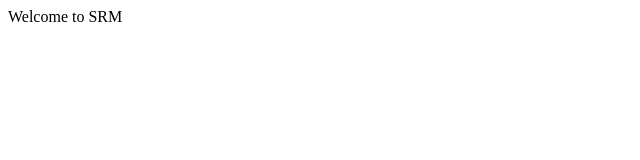
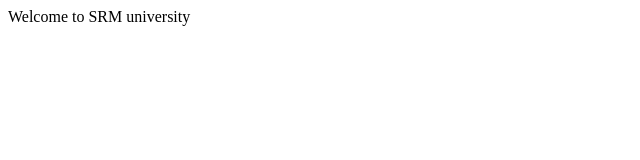
Before and after one commit to vikassharma812/repoSRM, a plain HTML site: page index.html in a window 1280 px wide. Shown: the full height of the page, 0-640 px from the left. Drawn offline with Linux system fonts and the light colour scheme.

Commit message:
Update index.html
add university word

```diff
--- a/index.html
+++ b/index.html
@@ -5,6 +5,6 @@
 </title>
 </head>
 <body>
-Welcome to SRM
+Welcome to SRM university
 </body>
 </html>
```
